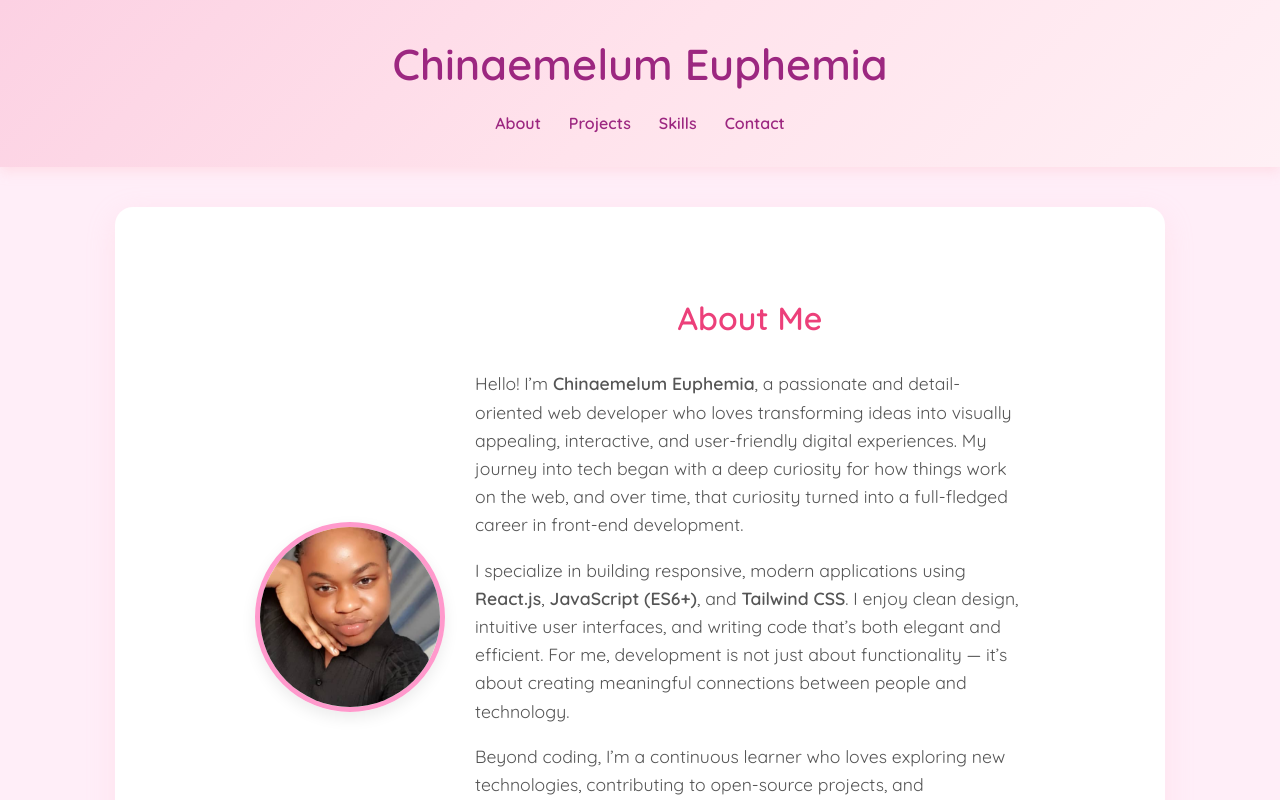
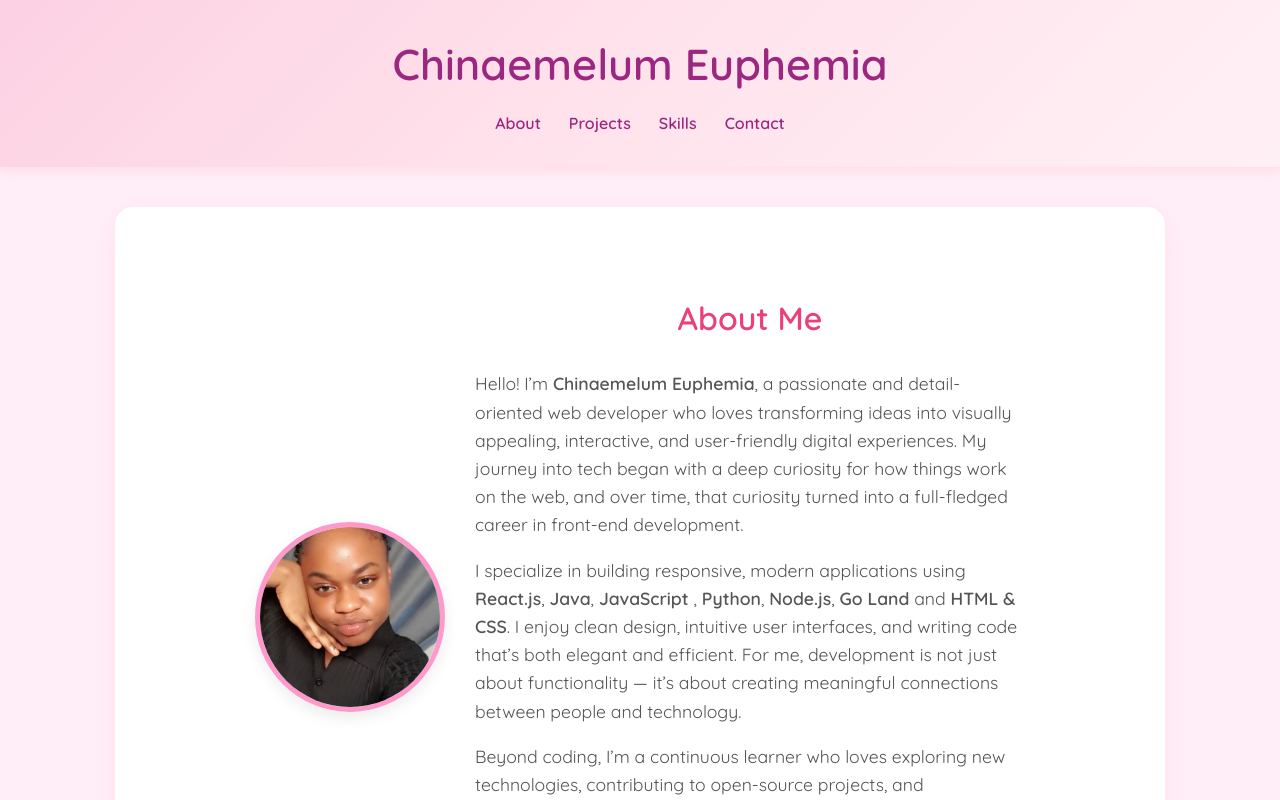
Before and after one commit to Purity-Euphemia/My-Portfolio, a React (Vite) app: page / in a window 1280 px wide. Shown: the top 800 px of the page. Built offline with nearby package versions, Linux system fonts and the light colour scheme.

Commit message:
first commit

```diff
--- a/src/dashboard/page.jsx
+++ b/src/dashboard/page.jsx
@@ -34,8 +34,8 @@ function Page() {
               that curiosity turned into a full-fledged career in front-end development.
             </p>
             <p>
-              I specialize in building responsive, modern applications using <strong>React.js</strong>,
-              <strong> JavaScript (ES6+)</strong>, and <strong>Tailwind CSS</strong>.
+              I specialize in building responsive, modern applications using <strong>React.js</strong>, <strong>Java</strong>,
+              <strong> JavaScript </strong>, <strong>Python</strong>, <strong>Node.js</strong>, <strong>Go Land</strong> and <strong>HTML & CSS</strong>.
               I enjoy clean design, intuitive user interfaces, and writing code that’s both elegant and efficient.
               For me, development is not just about functionality — it’s about creating meaningful
               connections between people and technology.
```
